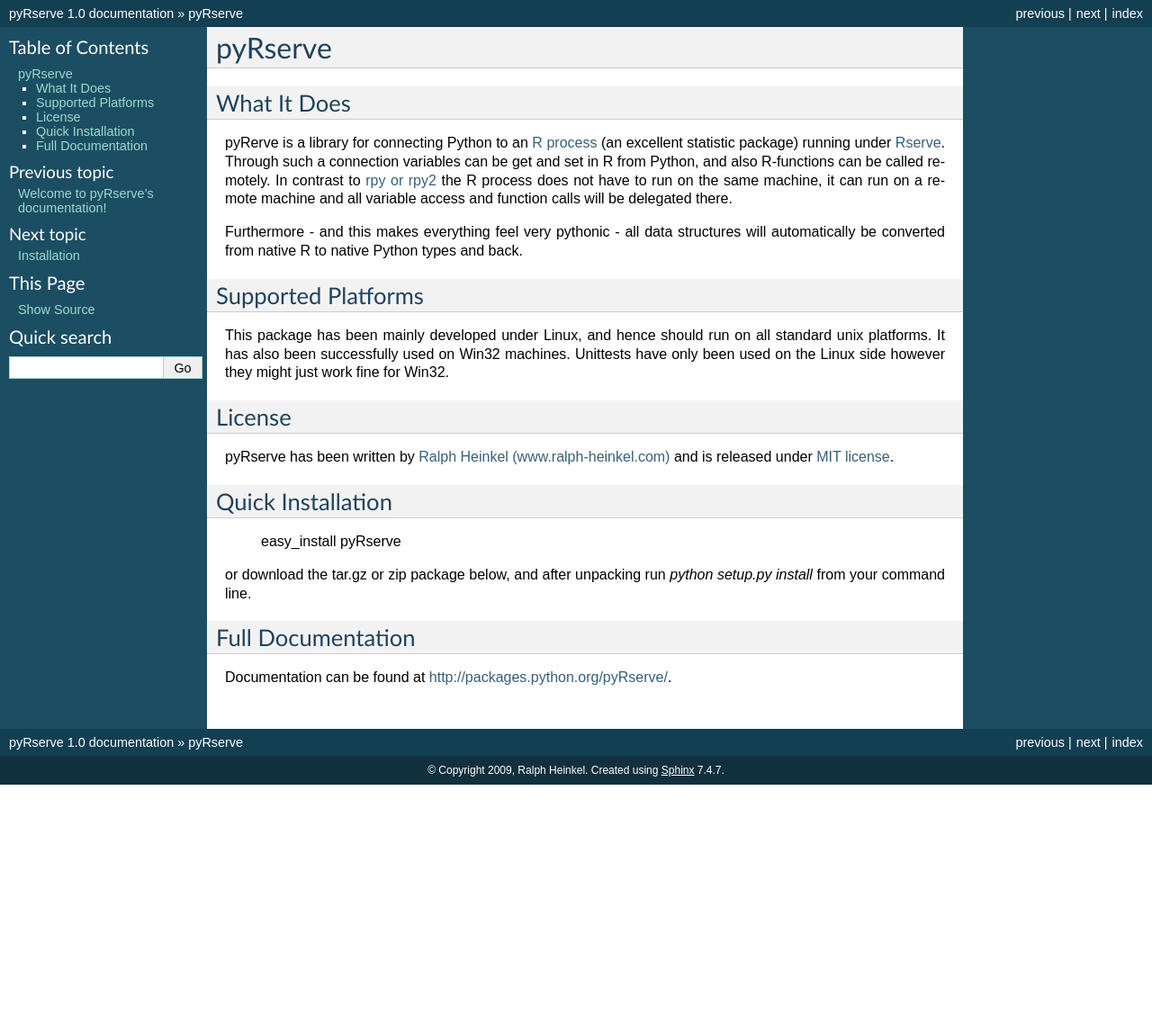
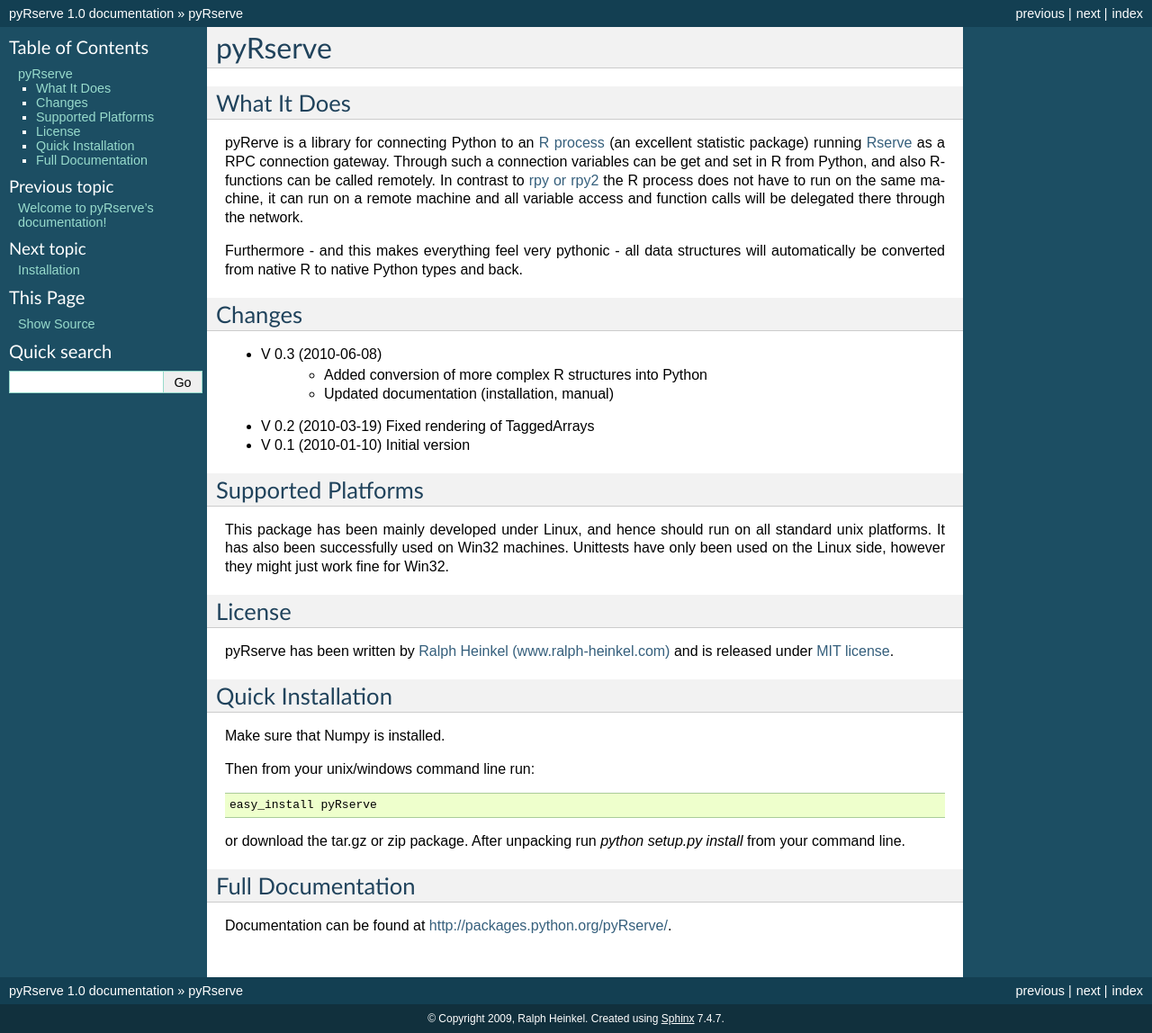
Before and after one commit to ralhei/pyRserve, a Sphinx documentation site: the page built from doc/intro.rst, in a window 1280 px wide. Shown: the whole page at 90% size. Built offline with Sphinx 7.4.7, drawn with Linux system fonts in a browser that asks for light colours; before the commit the page ends 900 px from its top, so only the background shows below that.

Commit message:
- added Changes section - some reformatting

```diff
--- a/doc/intro.rst
+++ b/doc/intro.rst
@@ -4,36 +4,47 @@
 What It Does
 -------------
 
-pyRerve is a library for connecting Python to an `R process <http://www.r-project.org/>`_ (an excellent statistic package)
-running under `Rserve <http://www.rforge.net/Rserve/>`_. Through such a connection variables can be get and set in R from Python,
-and also R-functions can be called remotely.  In contrast to `rpy or rpy2 <http://rpy.sourceforge.net/>`_ the R process does not
-have to run on the same machine, it can run on a remote machine and all variable  access and function calls will be delegated there.
+pyRerve is a library for connecting Python to an `R process <http://www.r-project.org/>`_ (an excellent statistic package) running `Rserve <http://www.rforge.net/Rserve/>`_ as a RPC connection gateway. Through such a connection variables can be get and set in R from Python, and also R-functions can be called remotely.  In contrast to `rpy or rpy2 <http://rpy.sourceforge.net/>`_ the R process does not have to run on the same machine, it can run on a remote machine and all variable  access and function calls will be delegated there through the network.
 
 Furthermore - and this makes everything feel very pythonic - all data structures will automatically be converted from native
 R to native Python types and back.
+
+
+Changes
+----------------
+* V 0.3 (2010-06-08)
+    * Added conversion of more complex R structures into Python
+
+    * Updated documentation (installation, manual)
+
+* V 0.2 (2010-03-19) Fixed rendering of TaggedArrays
+
+* V 0.1 (2010-01-10) Initial version
+
 
 Supported Platforms
 ----------------------------
 
 This package has been mainly developed under Linux, and hence should run on all standard unix platforms. It has also been
-successfully used on Win32 machines. Unittests have only been used on the Linux side however they might just work
+successfully used on Win32 machines. Unittests have only been used on the Linux side, however they might just work
 fine for Win32.
 
 
 License
 -------
 
-pyRserve has been written by `Ralph Heinkel (www.ralph-heinkel.com) <http://www.ralph-heinkel.com/>`_ and is released under `MIT license
-<http://packages.python.org/pyRserve/license.html>`_.
+pyRserve has been written by `Ralph Heinkel (www.ralph-heinkel.com) <http://www.ralph-heinkel.com/>`_ and is released under `MIT license <http://packages.python.org/pyRserve/license.html>`_.
 
 
 Quick Installation
 -------------------
+Make sure that Numpy is installed.
 
-   easy_install pyRserve
+Then from your unix/windows command line run::
 
-or download the tar.gz or zip package below, and after unpacking run `python setup.py install`
-from your command line.
+    easy_install pyRserve
+
+or download the tar.gz or zip package. After unpacking run `python setup.py install` from your command line.
 
 
 Full Documentation
```
